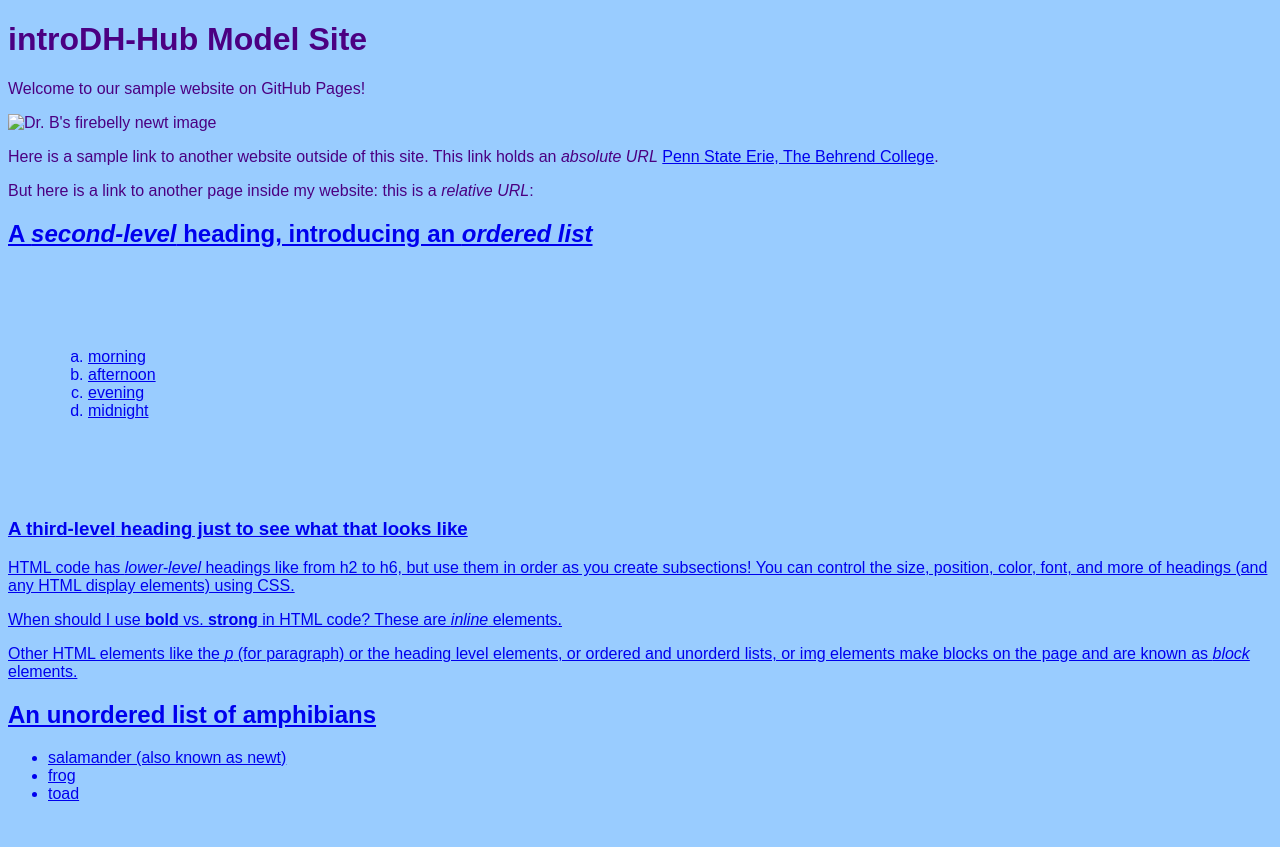
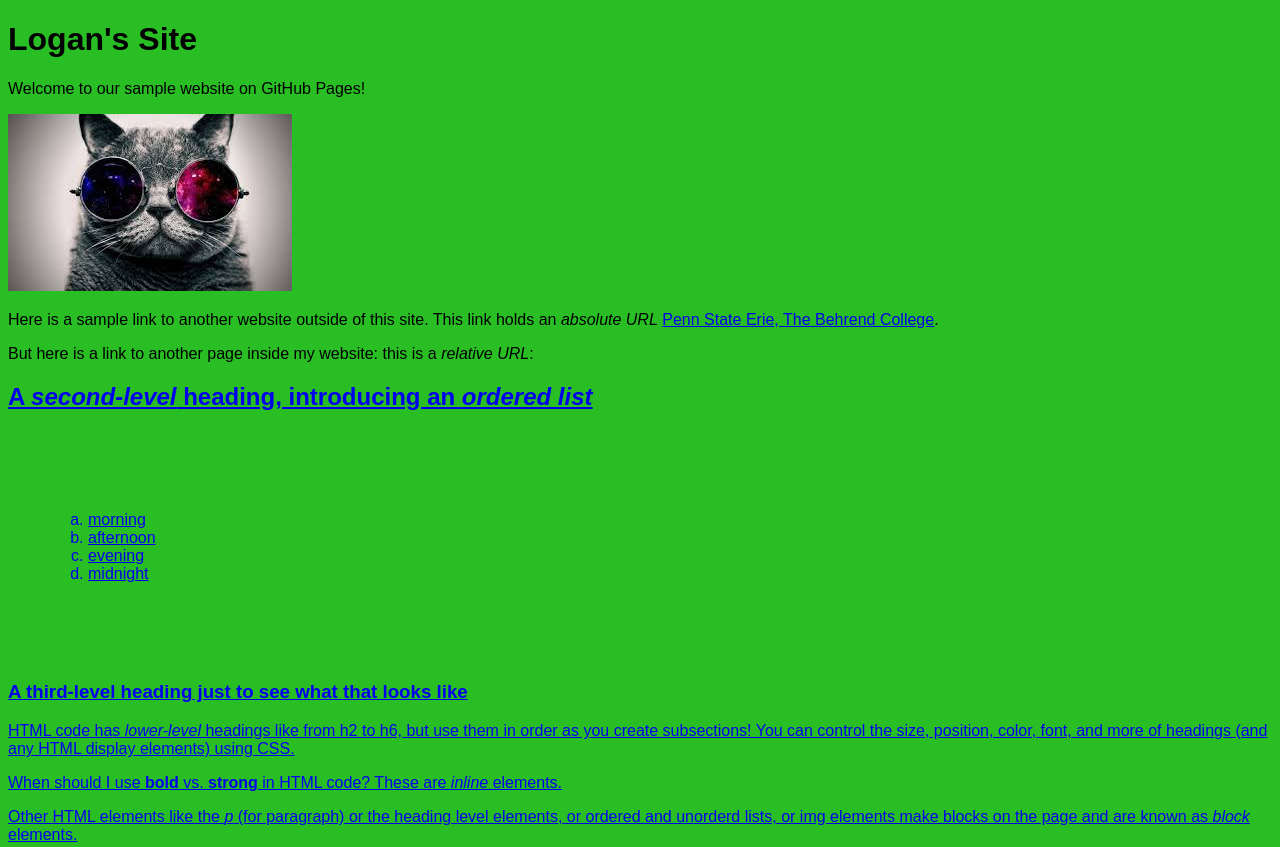
Before and after one commit to luh429/Logans_site, a plain HTML site: page docs/index.html in a window 1280 px wide. Shown: the top 847 px of the page. Before the commit the page ends 819 px from the top, so only its background shows below. Drawn offline with Linux system fonts and the light colour scheme.

Commit message:
playing around-first changes to my site

```diff
--- a/docs/index.html
+++ b/docs/index.html
@@ -12,9 +12,9 @@
     </head>
     <body>
         <!--ebb: Here is where the code for the visible display of a website appears! -->
-   <h1>introDH-Hub Model Site</h1>
+   <h1>Logan's Site</h1>
      <p>Welcome to our sample website on GitHub Pages!</p>
-    <img src="images/newt-mosaic4.png" alt="Dr. B's firebelly newt image"/>
+        <img src="images/Cat_with_glasses.jpg" alt="Dr. B's firebelly newt image"/>
 
         <p>Here is a sample link to another website outside of this site. This link holds an <dfn>absolute URL</dfn> <a href="https://behrend.psu.edu/">Penn State Erie, The Behrend College</a>.</p>
         <p>But here is a link to another page inside my website: this is a <dfn>relative URL</dfn>:  <a href="innerPage.html"/></p>
--- a/docs/style.css
+++ b/docs/style.css
@@ -1,8 +1,11 @@
+head {
+background-color: black
+}
 
 body {
-background-color: /*BurlyWood*/ #99ccff;
+background-color: /*BurlyWood*/ #2abe25;
 /* ebb: Looking for colors and color codes? Try the HTML color picker: https://www.w3schools.com/colors/colors_picker.asp */
-color: indigo;
+color: black;
 font-family: arial, helvetica, sans-serif;
 }
 
```
Also changed, not shown: docs/images/Cat_with_glasses.jpg (added).
